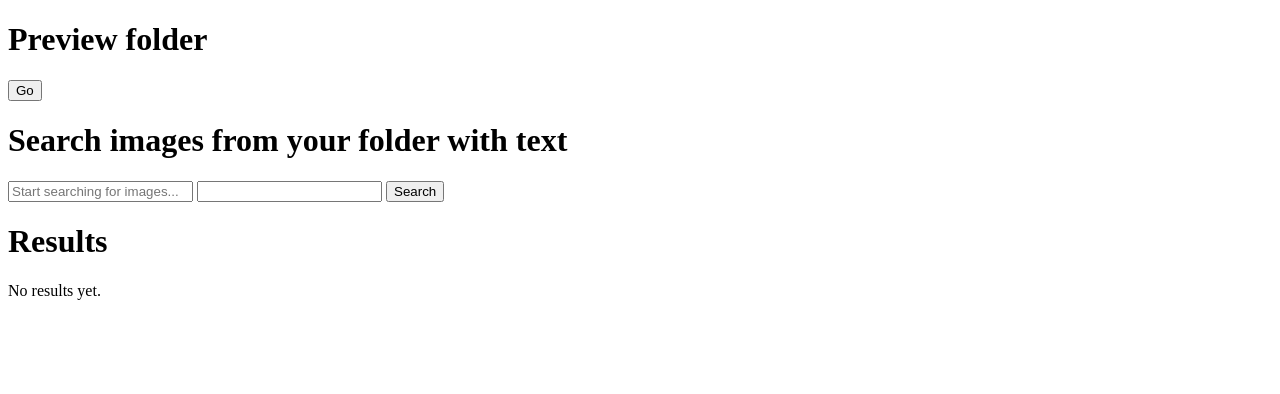
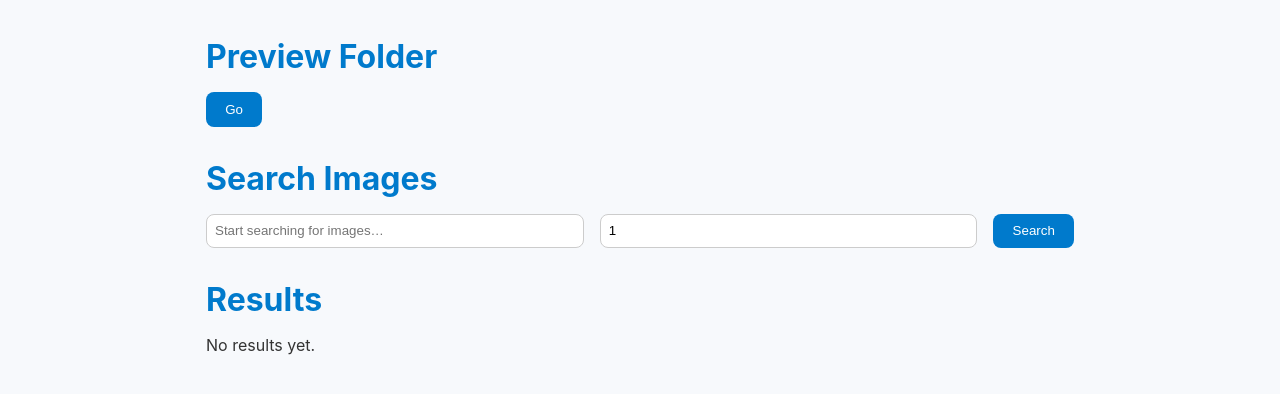
Before and after one commit to SmallChungus1/image-search-vlm, a Flask app: page / in a window 1280 px wide. Shown: the top 394 px of the page. Run offline with Flask 3, Linux system fonts and the light colour scheme.

Commit message:
added css and some frontend changes

```diff
--- /dev/null
+++ b/static/css/style.css
@@ -0,0 +1,82 @@
+:root {
+    --accent: #007ACC;
+    --bg: #F7F9FC;
+    --fg: #333;
+    --card-bg: #fff;
+    --radius: 8px;
+    --gap: 1rem;
+    --transition: 0.2s ease-in-out;
+  }
+
+  * {
+    box-sizing: border-box;
+  }
+
+  body {
+    margin: 0;
+    font-family: -apple-system, BlinkMacSystemFont, "Segoe UI", Roboto, sans-serif;
+    background-color: var(--bg);
+    color: var(--fg);
+  }
+
+  .container {
+    max-width: 900px;
+    margin: auto;
+    padding: var(--gap);
+  }
+
+  h1 {
+    color: var(--accent);
+    margin-bottom: var(--gap);
+  }
+
+  form {
+    display: flex;
+    gap: var(--gap);
+    margin-bottom: calc(2 * var(--gap));
+  }
+
+  form input[type="text"],
+  form input[type="number"] {
+    flex: 1;
+    padding: 0.5rem;
+    border: 1px solid #CCC;
+    border-radius: var(--radius);
+    transition: border-color var(--transition);
+  }
+
+  form input:focus {
+    outline: none;
+    border-color: var(--accent);
+  }
+
+  form button {
+    background-color: var(--accent);
+    border: none;
+    color: white;
+    padding: 0.6rem 1.2rem;
+    border-radius: var(--radius);
+    cursor: pointer;
+    transition: background-color var(--transition);
+  }
+
+  form button:hover {
+    background-color: darken(var(--accent),10%);
+  }
+
+  .gallery {
+    display: grid;
+    grid-template-columns: repeat(auto-fill, minmax(180px, 1fr));
+    gap: var(--gap);
+  }
+
+  .gallery img {
+    width: 100%;
+    border-radius: var(--radius);
+    box-shadow: 0 2px 6px rgba(0,0,0,0.1);
+    transition: transform var(--transition);
+  }
+
+  .gallery img:hover {
+    transform: scale(1.02);
+  }
--- a/templates/index.html
+++ b/templates/index.html
@@ -2,26 +2,30 @@
 <html lang="en">
 <head>
   <meta charset="utf-8">
-  <title>Image Search Tool-Home</title>
+  <title>Image Search Tool – Home</title>
+  <link rel="stylesheet" href="{{ url_for('static', filename='css/style.css') }}">
 </head>
 <body>
-  <h1>Preview folder</h1>
+  <div class="container">
+    <h1>Preview Folder</h1>
     <form action="{{ url_for('get_all_img_paths') }}" method="get">
       <button type="submit">Go</button>
     </form>
 
-  <h1>Search images from your folder with text</h1>
+    <h1>Search Images</h1>
     <form action="{{ url_for('search_images') }}" method="post">
       <input
         type="text"
         name="searchPromptInput"
-      placeholder="Start searching for images..."
+        placeholder="Start searching for images…"
         required
       >
       <input
         type="number"
         name="resultLimitInput"
         min="1"
+        value="1"
+        placeholder="Max results"
       >
       <button type="submit">Search</button>
     </form>
@@ -38,5 +42,6 @@
   {% else %}
     <p>No results yet.</p>
   {% endif %}
+  </div>
 </body>
 </html>
```
Also changed, not shown: templates/previewFolder.html (+6 -3 lines). Lines whose indentation alone changed are shown as unchanged.
